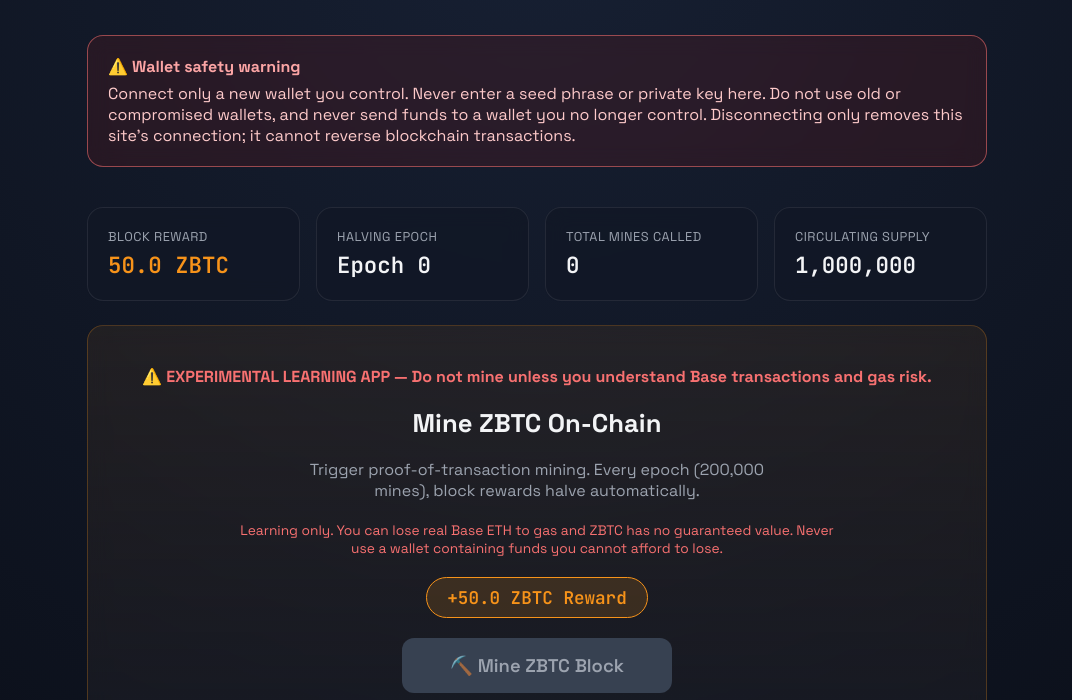
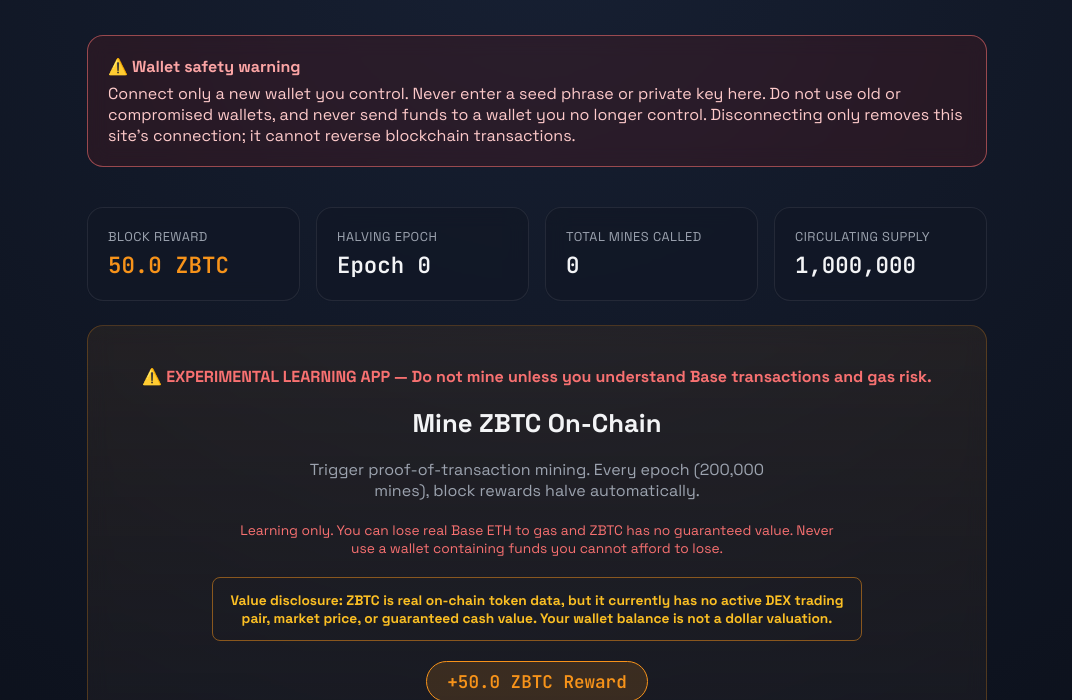
Before and after one commit to Keithies11/zbtc-protocol, a website: page public/index.html in a window 1280 px wide. Shown: the part 100-800 px from the top of the page, without its empty margins (103-1175 px from the left). Drawn offline with nearby package versions, Linux system fonts and the light colour scheme.

Commit message:
docs: disclose ZBTC has no current market value

```diff
--- a/public/index.html
+++ b/public/index.html
@@ -314,6 +314,7 @@
         Trigger proof-of-transaction mining. Every epoch (200,000 mines), block rewards halve automatically.
       </p>
       <p style="color: #f87171; max-width: 600px; font-size: 0.86rem;">Learning only. You can lose real Base ETH to gas and ZBTC has no guaranteed value. Never use a wallet containing funds you cannot afford to lose.</p>
+      <p style="color: #fbbf24; max-width: 650px; font-size: 0.86rem; font-weight: 700; border: 1px solid rgba(247, 147, 26, 0.5); padding: 0.8rem; border-radius: 8px;">Value disclosure: ZBTC is real on-chain token data, but it currently has no active DEX trading pair, market price, or guaranteed cash value. Your wallet balance is not a dollar valuation.</p>
 
       <div class="reward-pill" id="minePill">
         +50.0 ZBTC Reward
```
